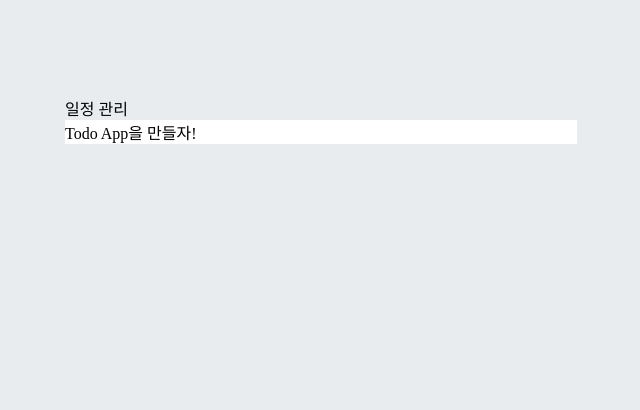
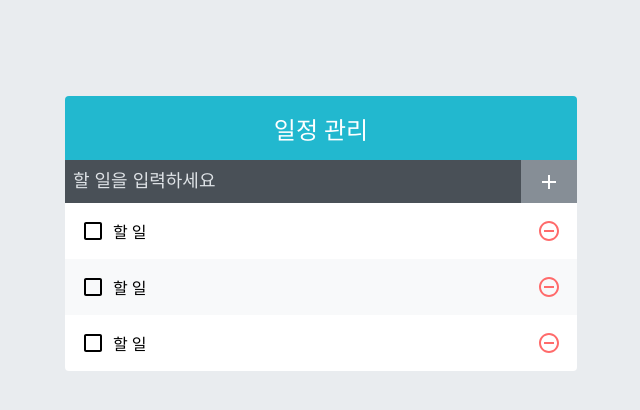
Before and after one commit to simyeen/depoly-test, a React app in the folder todo-app/: page / in a window 1280 px wide. Shown: the top 410 px of the page, without its empty margins (319-959 px from the left). Built offline with nearby package versions, Linux system fonts and the light colour scheme.

Commit message:
fear : styling todo

```diff
--- a/todo-app/src/App.js
+++ b/todo-app/src/App.js
@@ -1,9 +1,16 @@
 import React, { Component } from 'react';
+import TodoInsert from './components/TodoInsert';
+import TodoList from './components/TodoList';
 import TodoTemplate from './components/TodoTemplate';
 
 class App extends Component {
   render() {
-    return <TodoTemplate>Todo App을 만들자!</TodoTemplate>;
+    return (
+      <TodoTemplate>
+        <TodoInsert />
+        <TodoList />
+      </TodoTemplate>
+    );
   }
 }
 
--- /dev/null
+++ b/todo-app/src/components/TodoInsert.js
@@ -0,0 +1,16 @@
+import React from 'react';
+import { MdAdd } from 'react-icons/md';
+import './TodoInsert.scss';
+
+const TodoInsert = () => {
+  return (
+    <form className="TodoInsert">
+      <input placeholder="할 일을 입력하세요"></input>
+      <button type="submit">
+        <MdAdd />
+      </button>
+    </form>
+  );
+};
+
+export default TodoInsert;
--- /dev/null
+++ b/todo-app/src/components/TodoInsert.scss
@@ -0,0 +1,34 @@
+.TodoInsert {
+  display: flex;
+  background: #495057;
+  input {
+    background: none;
+    outline: none;
+    border: none;
+    padding: 0.5rem;
+    font-size: 1.125rem;
+    line-height: 1.5;
+    color: white;
+    &::placeholder {
+      color: #dee2e6;
+    }
+    flex: 1;
+  }
+  button {
+    background: none;
+    outline: none;
+    border: none;
+    background: #868e96;
+    color: white;
+    padding-left: 1rem;
+    padding-right: 1rem;
+    font-size: 1.5rem;
+    display: flex;
+    align-items: center;
+    cursor: pointer;
+    transition: 0.1s background ease-in;
+    &:hover {
+      background: #adb5bd;
+    }
+  }
+}
--- /dev/null
+++ b/todo-app/src/components/TodoList.js
@@ -0,0 +1,15 @@
+import React from 'react';
+import TodoListItem from './TodoListItem';
+import './TodoList.scss';
+
+const TodoList = () => {
+  return (
+    <div className="TodoList">
+      <TodoListItem />
+      <TodoListItem />
+      <TodoListItem />
+    </div>
+  );
+};
+
+export default TodoList;
--- /dev/null
+++ b/todo-app/src/components/TodoList.scss
@@ -0,0 +1,5 @@
+TodoList {
+  min-height: 320px;
+  max-height: 513px;
+  overflow-y: auto;
+}
--- /dev/null
+++ b/todo-app/src/components/TodoListItem.js
@@ -0,0 +1,24 @@
+import React from 'react';
+import {
+  MdCheckBoxOutlineBlank,
+  MdCheckBox,
+  MdRemoveCircleOutline,
+} from 'react-icons/md';
+
+import './TodoListItem.scss';
+
+const TodoListItem = () => {
+  return (
+    <div className="TodoListItem">
+      <div className="checkbox">
+        <MdCheckBoxOutlineBlank />
+        <div className="text">할 일</div>
+      </div>
+      <div className="remove">
+        <MdRemoveCircleOutline />
+      </div>
+    </div>
+  );
+};
+
+export default TodoListItem;
--- /dev/null
+++ b/todo-app/src/components/TodoListItem.scss
@@ -0,0 +1,45 @@
+.TodoListItem {
+  padding: 1rem;
+  display: flex;
+  align-items: center;
+  &:nth-child(even) {
+    background: #f8f9fa;
+  }
+  .checkbox {
+    cursor: pointer;
+    flex: 1;
+    display: flex;
+    align-items: center;
+  }
+  svg {
+    font-size: 1.5rem;
+  }
+  .text {
+    margin-left: 0.5rem;
+    flex: 1;
+  }
+  &.checked {
+    svg {
+      color: #22b8cf;
+    }
+    .text {
+      color: #adb5bd;
+      text-decoration: line-through;
+    }
+  }
+}
+
+.remove {
+  display: flex;
+  align-items: center;
+  font-size: 1.5rem;
+  color: #ff6b6b;
+  cursor: pointer;
+  &:hover {
+    color: #ff8787;
+  }
+
+  & + & {
+    border-top: 1px solid #dee2e6;
+  }
+}
--- a/todo-app/src/components/TodoTemplate.scss
+++ b/todo-app/src/components/TodoTemplate.scss
@@ -3,8 +3,20 @@
   margin-left: auto;
   margin-right: auto;
   margin-top: 6rem;
+  border-radius: 4px;
+  overflow: hidden;
+
+  .app-title {
+    background: #22b8cf;
+    color: white;
+    height: 4rem;
+    font-size: 1.5rem;
+    display: flex;
+    align-items: center;
+    justify-content: center;
+  }
+
+  .content {
+    background: white;
+  }
 }
-
-.content {
-  background: white;
-}
```
